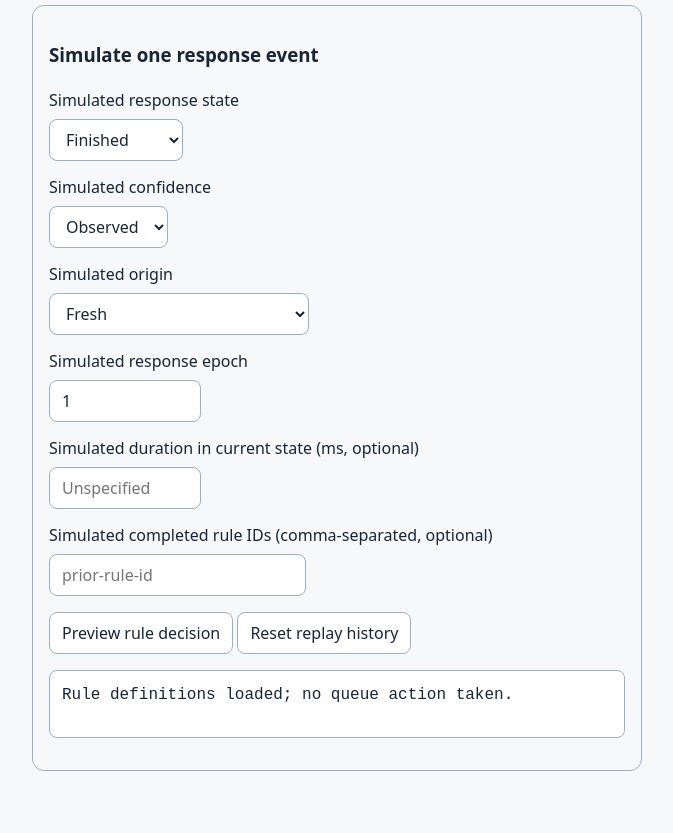
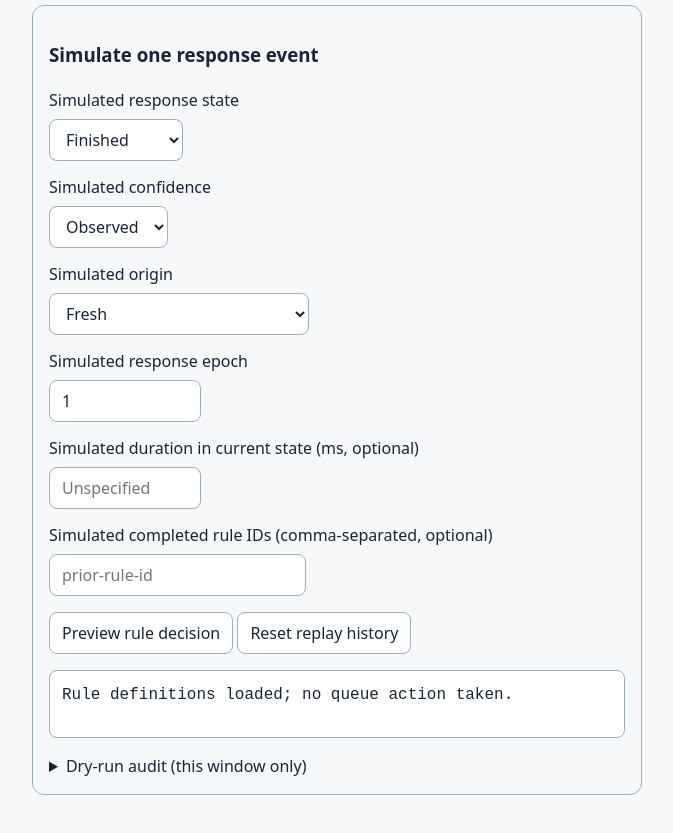
Before and after one commit to sguzman/chat-queue, a browser extension: page options/options.html in a window 1280 px wide. Shown: the part 2157-2990 px from the top of the page, without its empty margins (303-976 px from the left). Before the commit the page ends 2968 px from the top, so only its background shows below. Drawn offline with Linux system fonts and the light colour scheme.

Commit message:
Display bounded ephemeral dry-run decision audit in Options

```diff
--- a/options/options.html
+++ b/options/options.html
@@ -48,6 +48,7 @@ code,.note{color:var(--muted)}label{display:block;margin-bottom:7px}
 <label for="preview-completed">Simulated completed rule IDs (comma-separated, optional)</label><input id="preview-completed" spellcheck="false" placeholder="prior-rule-id" maxlength="2048">
 <p><button type="submit">Preview rule decision</button> <button type="button" id="preview-reset">Reset replay history</button></p>
 <pre id="preview-output" aria-live="polite" role="status">No preview yet.</pre>
+<details><summary>Dry-run audit (this window only)</summary><pre id="preview-audit" aria-live="polite">No previews recorded.</pre></details>
 </form>
 </section>
 <script src="../src/signal.js"></script><script src="../src/rules.js"></script><script src="../src/rule-store.js"></script><script src="rule-preview.js"></script>
```
